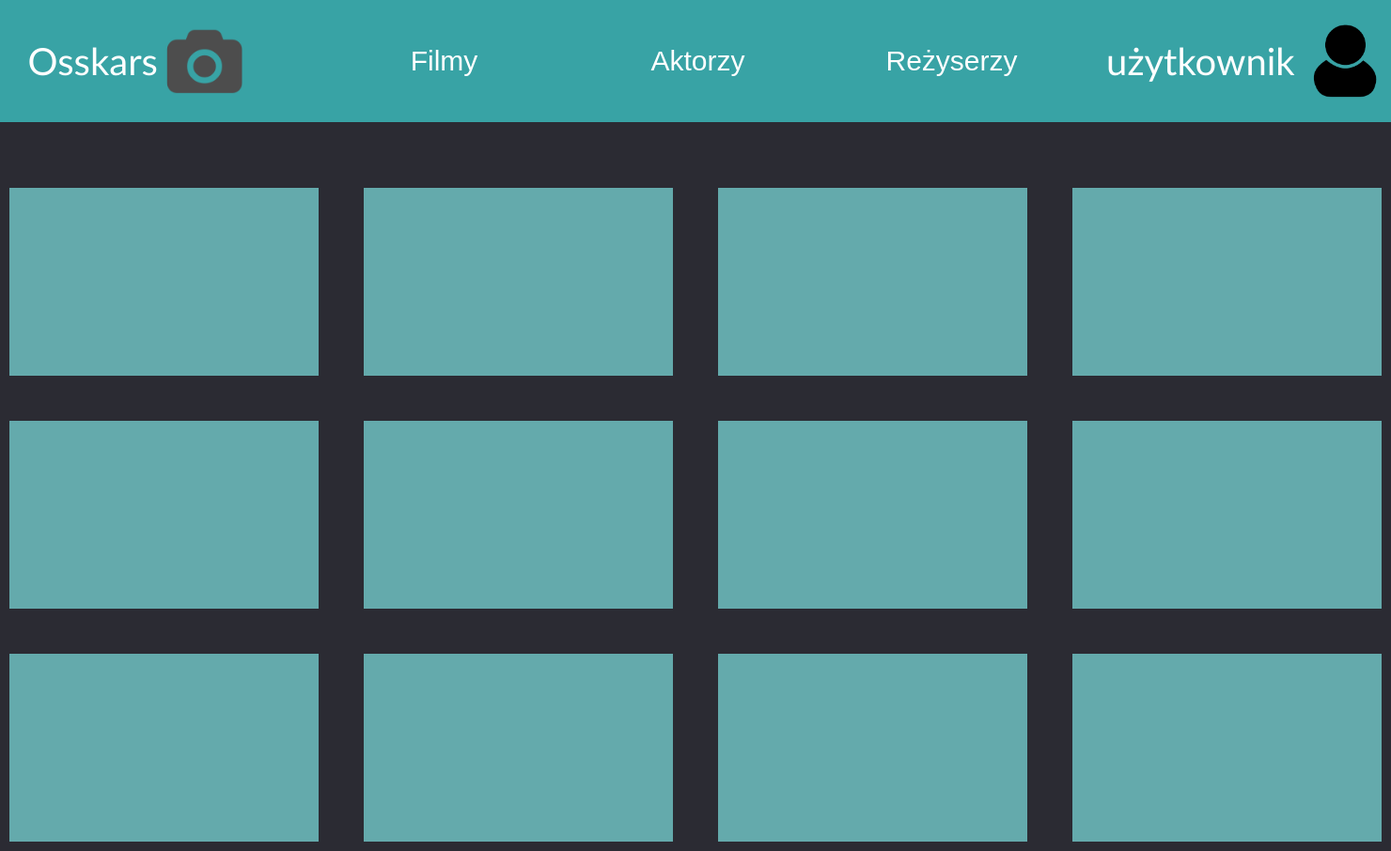
After one commit to luczak20p/Strona-Internetowa-Na-Bazie-Danych-Listopad-2022, a PHP site: page /rezyserzy.html in a window 1480 px wide. The commit adds this page. Shown: the whole page at 94% size. Run offline with PHP 8.4, Linux system fonts and the light colour scheme.

Commit message:
Add files via upload

```diff
--- /dev/null
+++ b/rezyserzy.html
@@ -0,0 +1,47 @@
+<!DOCTYPE html>
+<html lang="en">
+<head>
+    <meta charset="UTF-8">
+    <meta name="viewport" content="width=device-width, initial-scale=1.0">
+    <title>Document</title>
+    <link rel=stylesheet href=style.css>
+    <script src="script.js" defer></script>
+</head>
+<body>
+    <nav>
+        <div>
+            <a href="index.html">Osskars</a>
+            <img src="logo.png" alt="logo">
+        </div>
+        <ul>
+            <li><a href="filmy.html">Filmy</a></li>
+            <li><a href="aktorzy.html">Aktorzy</a></li>
+            <li><a href="rezyserzy.html">Reżyserzy</a></li>
+        </ul>
+        <div>
+            <p>użytkownik</p>
+
+            <img src="user.png" alt="użytkownik">
+        </div>
+        <div id="burger"></div>
+
+    </nav>
+    <main>
+        <div></div>
+        <div></div>
+        <div></div>
+        <div></div>
+        <div></div>
+        <div></div>
+        <div></div>
+        <div></div>
+        <div></div>
+        <div></div>
+        <div></div>
+        <div></div>
+
+
+    </main>
+
+</body>
+</html>
--- a/style.css
+++ b/style.css
@@ -26,6 +26,7 @@ nav {
     flex: 1 10 auto;
     display: flex;
     align-items: center;
+    height: 130px;
 }
 
 
@@ -71,9 +72,26 @@ nav img{
     max-width: 100px;
 }
 
-main>div>input{
-    width: 50%;
-    height: 10%;
-    font-size: 100%;
-    min-height: 30px;
+main{
+    display: grid;
+    grid-template-columns: auto auto auto auto;
+    padding: 10px;
+    grid-gap:3em;
+    margin-top:60px;
 }
+
+main>div{
+    padding: 100px;
+    background-color: #64aaac;
+}
+
+#burger{
+    position: absolute;
+    width: 400px;
+    height: 100px;
+    background-color: #fff;
+    margin-right: 0;
+    right: 0;
+    top:130px;
+    display: none;
+}
--- a/styleLogowanie.css
+++ b/styleLogowanie.css
@@ -99,6 +99,10 @@ main>div{
     font-size: 40px;
 }
 
+main>div>a{
+    color: #fff;
+}
+
 
 
 main>div>input{
```
Also changed, not shown: filmy.html (+18 -2 lines), index.html (+4 -3 lines), logowanie.jpg (added), script.js (added).
